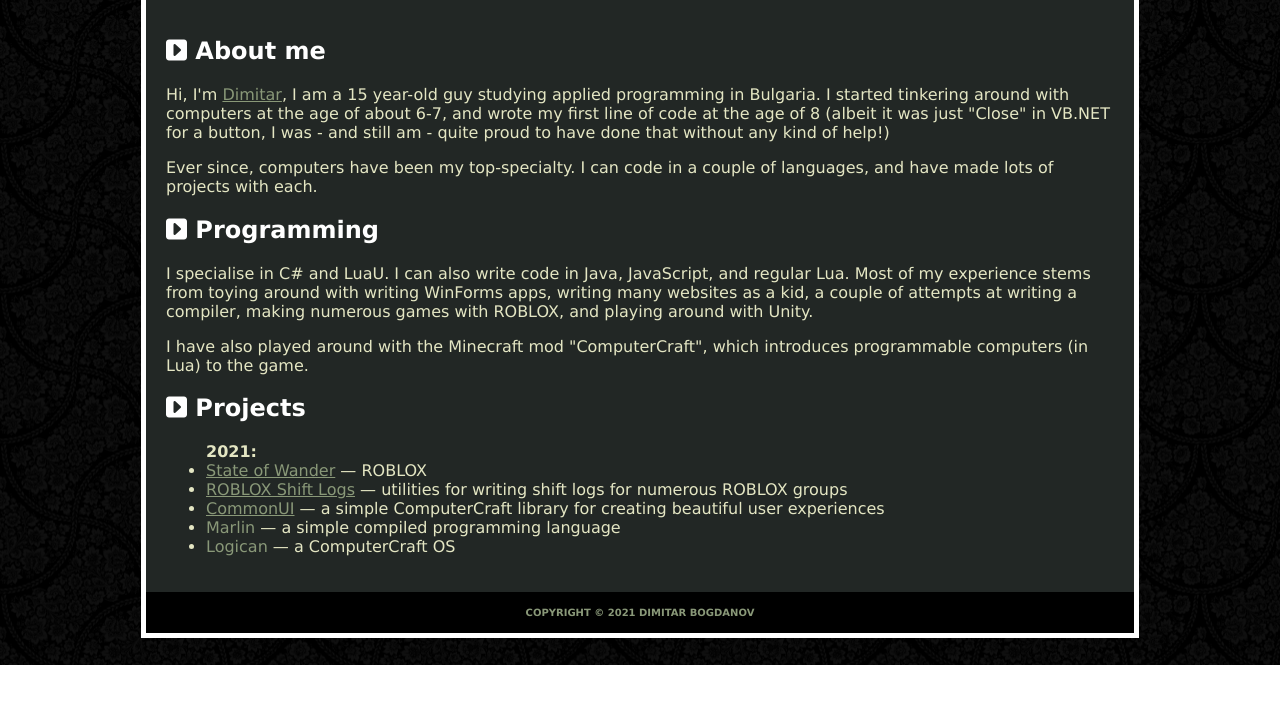
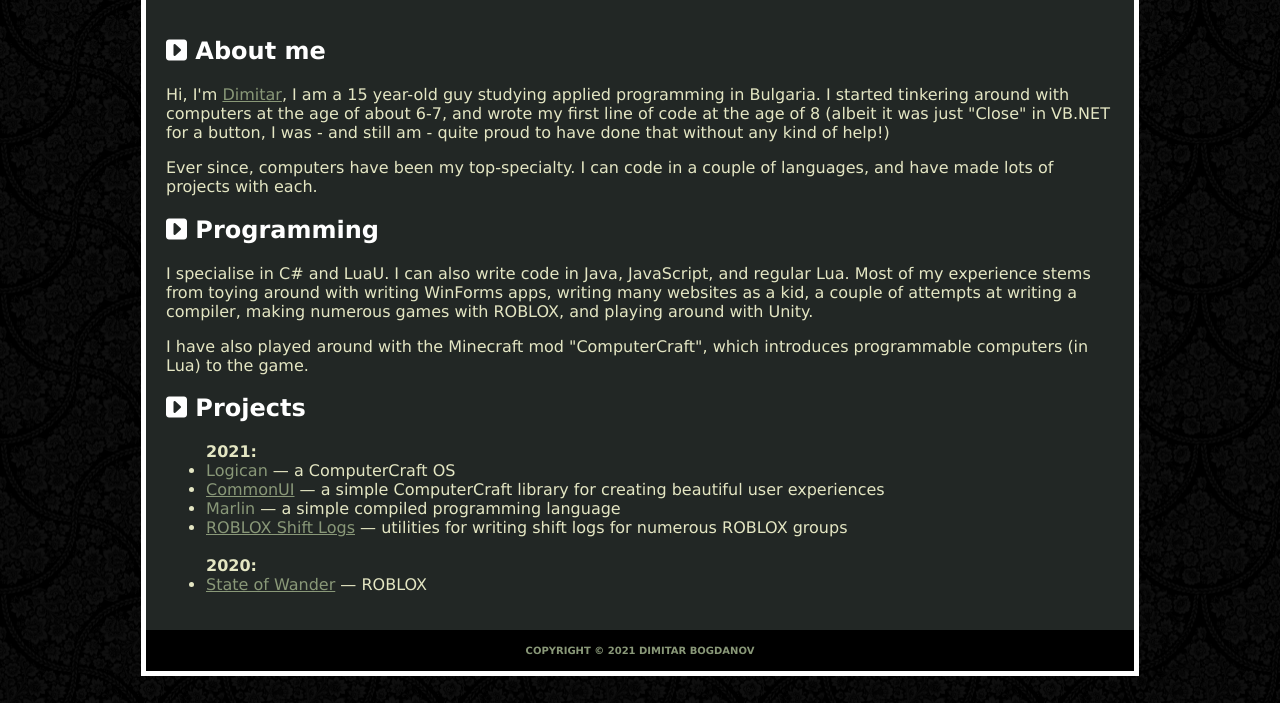
Before and after one commit to DimitarBogdanov/dimitarbogdanov.github.io, a plain HTML site: page index.html in a window 1280 px wide. Shown: the part 156-859 px from the top of the page. Before the commit the page ends 821 px from the top, so only its background shows below. Drawn offline with Linux system fonts and the light colour scheme.

Commit message:
Updated projects list
- Items are now in a chronological order
- Wander is now correctly in the 2020 "category"

```diff
--- a/index.html
+++ b/index.html
@@ -44,11 +44,13 @@
 					<p>
 						<ul>
 							<li class="year">2021:</li>
-							<li><a href="https://www.roblox.com/groups/8246786/State-of-Wander/" target="_blank">State of Wander</a> &mdash; ROBLOX</li>
-							<li><a href="https://dimitarbogdanov.github.io/patrol-logs/" target="_blank">ROBLOX Shift Logs</a> &mdash; utilities for writing shift logs for numerous ROBLOX groups</li>
+							<li><span>Logican</span> &mdash; a ComputerCraft OS</li>
 							<li><a href="https://github.com/DimitarBogdanov/CommonUI" target="_blank">CommonUI</a> &mdash; a simple ComputerCraft library for creating beautiful user experiences</li>
 							<li><span>Marlin</span> &mdash; a simple compiled programming language</li>
-							<li><span>Logican</span> &mdash; a ComputerCraft OS</li>
+							<li><a href="https://dimitarbogdanov.github.io/patrol-logs/" target="_blank">ROBLOX Shift Logs</a> &mdash; utilities for writing shift logs for numerous ROBLOX groups</li>
+							<br>
+							<li class="year">2020:</li>
+							<li><a href="https://www.roblox.com/groups/8246786/State-of-Wander/" target="_blank">State of Wander</a> &mdash; ROBLOX</li>
 						</ul>
 					</p>
 				</section>
```
